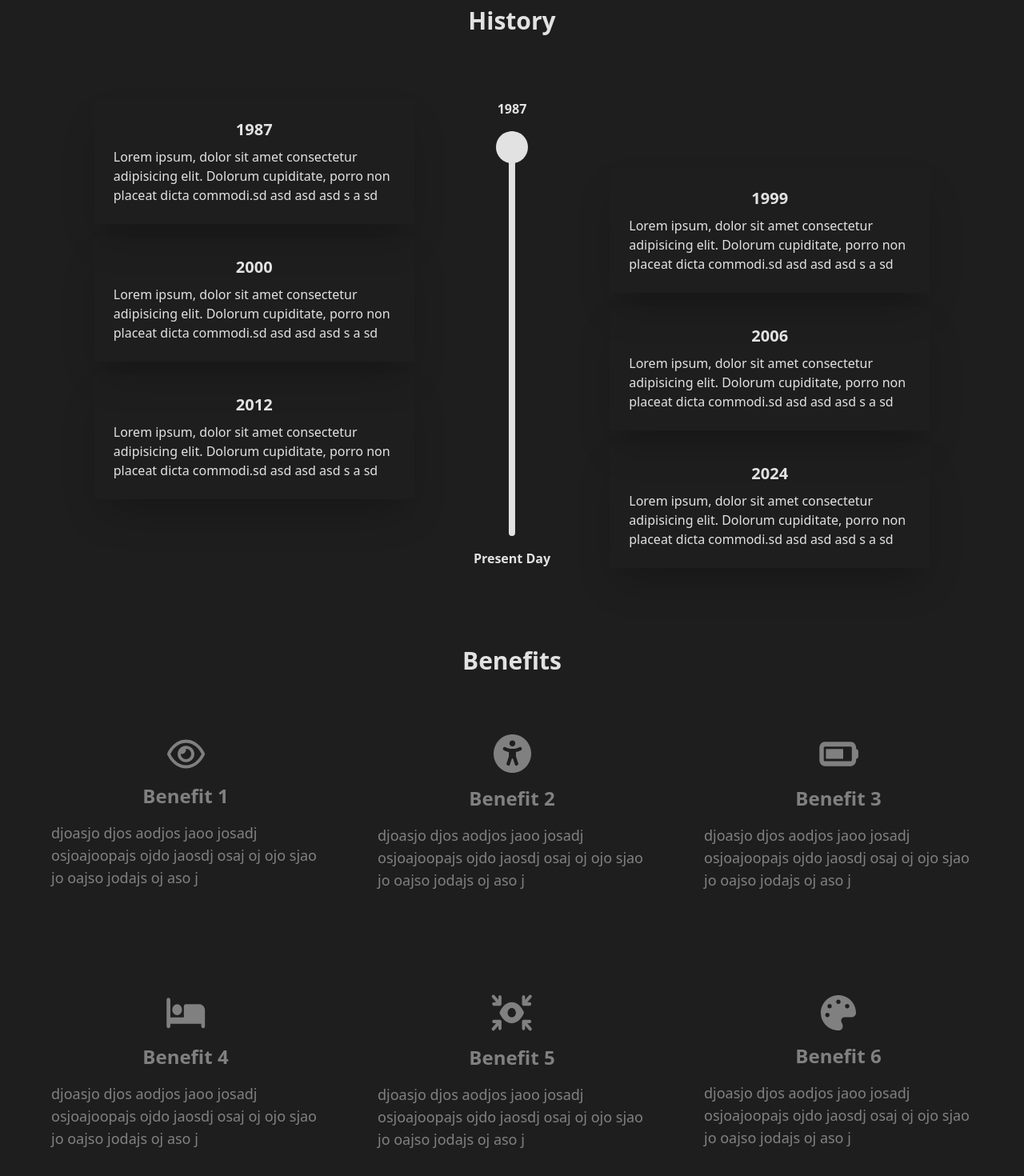
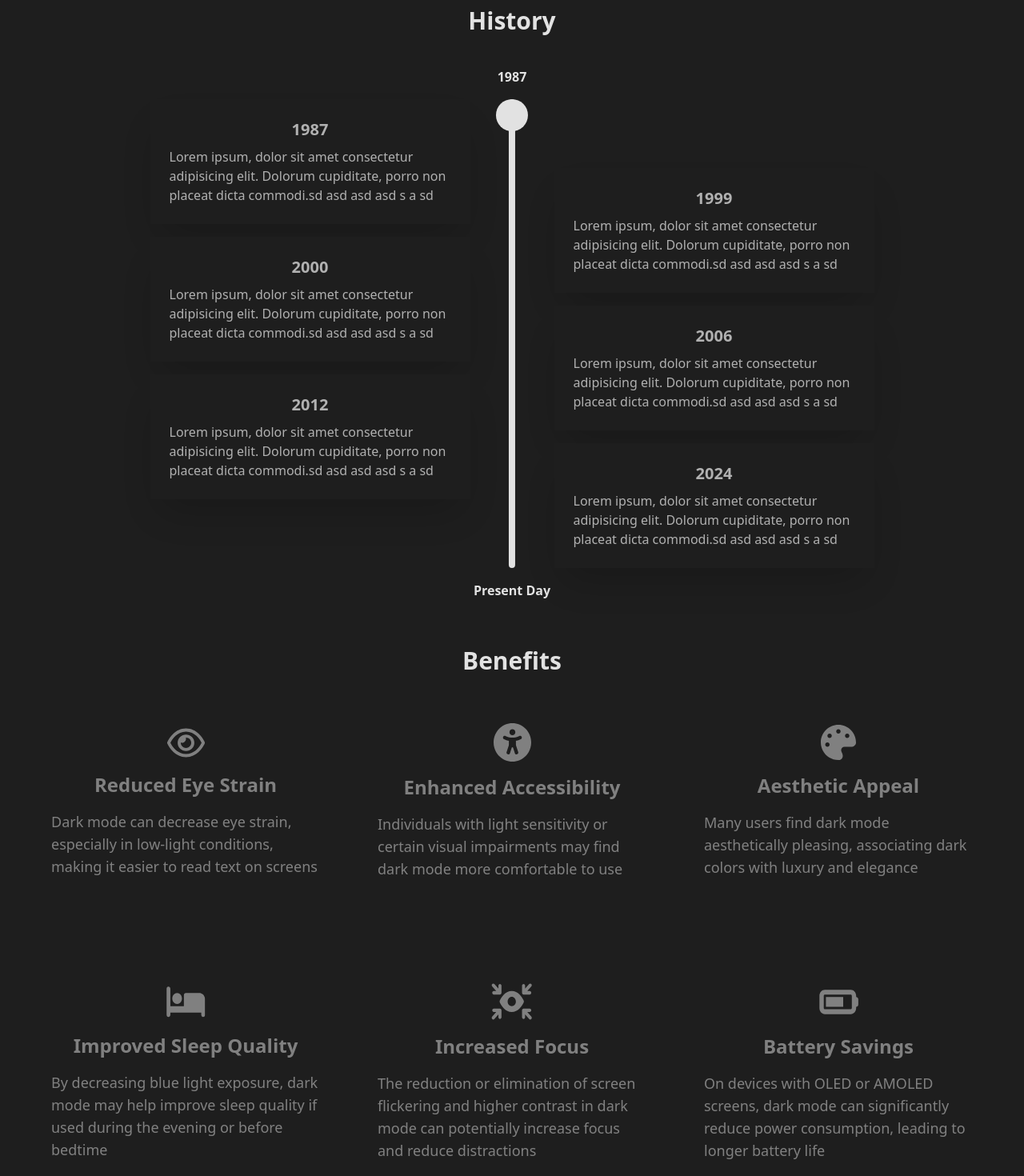
Before and after one commit to jonathancklee1/dark-mode-website, a React (Vite) app: page / in a window 1280 px wide. Shown: the part 840-2310 px from the top of the page at 80% size. Built offline with nearby package versions, Linux system fonts and the light colour scheme.

Commit message:
Added data and fixed layout

```diff
--- a/src/components/BenefitCard.tsx
+++ b/src/components/BenefitCard.tsx
@@ -33,7 +33,7 @@ function BenefitCard({ data }: BenefitCardProps) {
         }
     }
     return (
-        <div className="flex cursor-pointer flex-col items-center justify-center gap-4 rounded-3xl px-4 py-8 opacity-50 transition-all duration-500 ease-in-out hover:bg-card-color hover:opacity-100 [&_svg]:fill-text-color [&_svg]:hover:fill-accent-color">
+        <div className="flex cursor-pointer flex-col items-center justify-center gap-4 rounded-3xl px-4 py-8 text-text-color opacity-50 transition-all duration-500  ease-in-out hover:bg-card-color hover:opacity-100 [&_svg]:fill-text-color [&_svg]:hover:fill-accent-color">
             {getIcon(data.icon)}
             <p className="text-center text-2xl font-black">{data.benefit}</p>
             <p className="text-lg">{data.description}</p>
--- a/src/components/DropdownMenu.tsx
+++ b/src/components/DropdownMenu.tsx
@@ -3,7 +3,7 @@ function DropdownMenu({ isOpen }) {
         <div
             className={`${isOpen ? 'translate-y-0' : '-translate-y-full'} absolute top-[var(--header-height)] z-40 w-full rounded-b-3xl bg-background-color p-6 shadow-2xl transition-transform duration-500 ease-in-out md:hidden`}
         >
-            <ul className="flex flex-col gap-4">
+            <ul className="flex flex-col gap-4 font-bold">
                 <li className="cursor-pointer list-inside list-disc">
                     History
                 </li>
--- a/src/components/HistoryCard.tsx
+++ b/src/components/HistoryCard.tsx
@@ -31,7 +31,7 @@ function HistoryCard({ data, index }: HistoryCardProps) {
     }
     return (
         <div
-            className={`mx-auto flex max-w-[400px] flex-col gap-2 p-6 shadow-2xl md:row-span-2 ${index % 2 === 0 ? 'md:col-start-1' : 'md:col-start-2'} ${gridRowStart}`}
+            className={`mx-auto flex flex-col gap-2 bg-background-color p-6 text-text-color shadow-2xl md:row-span-2 md:max-w-[400px]  ${index % 2 === 0 ? 'md:col-start-1' : 'md:col-start-2'} ${gridRowStart}`}
         >
             <p className="text-center text-xl font-black">{data.year}</p>
             <p>
--- a/src/components/Navbar.tsx
+++ b/src/components/Navbar.tsx
@@ -8,7 +8,7 @@ function Navbar() {
         <>
             <div className="transition-color fixed left-0 right-0 top-0 z-50 flex w-full flex-col items-center justify-center bg-background-color shadow-2xl">
                 {/* Mobile */}
-                <div className="content-container absolute top-0 z-50 flex w-full items-center justify-between bg-background-color py-10 transition-all duration-500 ease-in-out md:hidden">
+                <div className="content-container absolute top-0 z-50 flex w-full items-center justify-between bg-background-color py-6 transition-all duration-500 ease-in-out md:hidden">
                     <div
                         className="w-fit cursor-pointer [&>svg]:stroke-text-color"
                         onClick={() => setIsOpen(!isOpen)}
--- a/src/sections/Benefits.tsx
+++ b/src/sections/Benefits.tsx
@@ -3,40 +3,41 @@ import BenefitCard from '../components/BenefitCard'
 function Benefits() {
     const benefitsData = [
         {
-            benefit: 'Benefit 1',
+            benefit: 'Reduced Eye Strain',
             icon: 'eye',
             description:
-                'djoasjo djos aodjos jaoo josadj osjoajoopajs ojdo jaosdj osaj oj ojo sjao jo oajso jodajs oj aso j',
+                'Dark mode can decrease eye strain, especially in low-light conditions, making it easier to read text on screens',
         },
         {
-            benefit: 'Benefit 2',
+            benefit: 'Enhanced Accessibility',
             icon: 'access',
             description:
-                'djoasjo djos aodjos jaoo josadj osjoajoopajs ojdo jaosdj osaj oj ojo sjao jo oajso jodajs oj aso j',
+                'Individuals with light sensitivity or certain visual impairments may find dark mode more comfortable to use',
         },
         {
-            benefit: 'Benefit 3',
+            benefit: 'Aesthetic Appeal',
+            icon: 'palette',
+            description:
+                'Many users find dark mode aesthetically pleasing, associating dark colors with luxury and elegance',
+        },
+        {
+            benefit: 'Improved Sleep Quality',
+            icon: 'bed',
+            description:
+                'By decreasing blue light exposure, dark mode may help improve sleep quality if used during the evening or before bedtime',
+        },
+        {
+            benefit: 'Increased Focus',
+            icon: 'arrow-eye',
+            description:
+                'The reduction or elimination of screen flickering and higher contrast in dark mode can potentially increase focus and reduce distractions',
+        },
+
+        {
+            benefit: 'Battery Savings',
             icon: 'battery',
             description:
-                'djoasjo djos aodjos jaoo josadj osjoajoopajs ojdo jaosdj osaj oj ojo sjao jo oajso jodajs oj aso j',
-        },
-        {
-            benefit: 'Benefit 4',
-            icon: 'bed',
-            description:
-                'djoasjo djos aodjos jaoo josadj osjoajoopajs ojdo jaosdj osaj oj ojo sjao jo oajso jodajs oj aso j',
-        },
-        {
-            benefit: 'Benefit 5',
-            icon: 'arrow-eye',
-            description:
-                'djoasjo djos aodjos jaoo josadj osjoajoopajs ojdo jaosdj osaj oj ojo sjao jo oajso jodajs oj aso j',
-        },
-        {
-            benefit: 'Benefit 6',
-            icon: 'palette',
-            description:
-                'djoasjo djos aodjos jaoo josadj osjoajoopajs ojdo jaosdj osaj oj ojo sjao jo oajso jodajs oj aso j',
+                'On devices with OLED or AMOLED screens, dark mode can significantly reduce power consumption, leading to longer battery life',
         },
     ]
     return (
--- a/src/sections/History.tsx
+++ b/src/sections/History.tsx
@@ -11,17 +11,18 @@ function History() {
     ]
     return (
         <section className="content-container min-h-screen">
-            <h2 className="text-center text-3xl font-bold">History</h2>
-            <div className="relative mt-20 flex justify-between">
-                <div className="flex flex-col items-center justify-center gap-4 md:absolute md:left-1/2 md:h-full md:-translate-x-1/2">
-                    <p className="text-center font-bold">1987</p>
-                    <div className="relative h-full ">
-                        <div className=" mx-auto h-full w-2 rounded-lg bg-text-color "></div>
+            <h2 className="mb-20 text-center text-3xl font-bold ">History</h2>
+            <div className="relative flex justify-center ">
+                {/* Timeline */}
+                <div className="absolute -top-10 left-1/2 h-full -translate-x-1/2 opacity-50 md:opacity-100">
+                    <p className="mb-4 text-center font-bold">1987</p>
+                    <div className="relative h-full">
+                        <div className=" mx-auto h-full w-2 rounded-lg bg-text-color"></div>
                         <div className="absolute left-1/2 top-0 size-10 -translate-x-1/2 rounded-full bg-text-color"></div>
                     </div>
-                    <p className="text-center font-bold">Present Day</p>
+                    <p className="mt-4 text-center font-bold">Present Day</p>
                 </div>
-                <div className="grid w-3/4 place-items-end gap-12 md:w-full md:grid-cols-2 md:grid-rows-7 md:gap-x-[105px] md:gap-y-4">
+                <div className="z-10 grid  place-items-end gap-12 opacity-75 md:grid-cols-2 md:grid-rows-7 md:gap-x-[105px] md:gap-y-4">
                     {historyData.map((data, index: number) => {
                         return (
                             <HistoryCard
```
